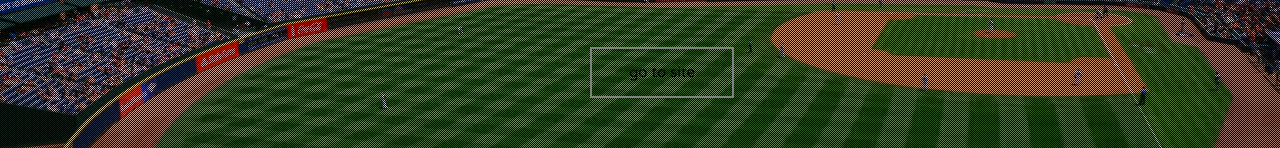
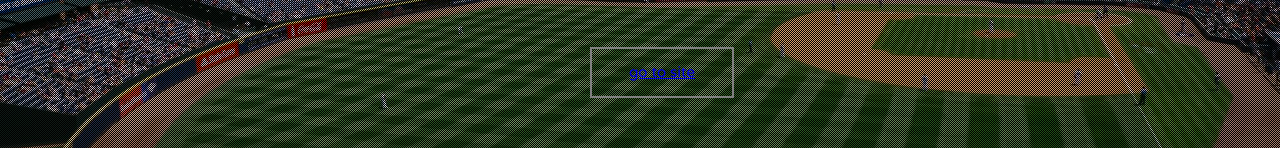
Before and after one commit to Gogyungho/study01, a plain HTML site: page 1주차 과제/index.html in a window 1280 px wide. Shown: the part 471-619 px from the top of the page. Drawn offline with Linux system fonts and the light colour scheme.

Commit message:
Add files via upload

```diff
--- a/1주차 과제/index.html
+++ b/1주차 과제/index.html
@@ -62,7 +62,7 @@
             </ul>
         </div>
         <div class="onclick">
-            <div class="gotosite" href="home.html">go to site</div>
+            <div class="gotosite"><a href="home.html">go to site</a></div>
         </div>
     </div>
 </body>
```
